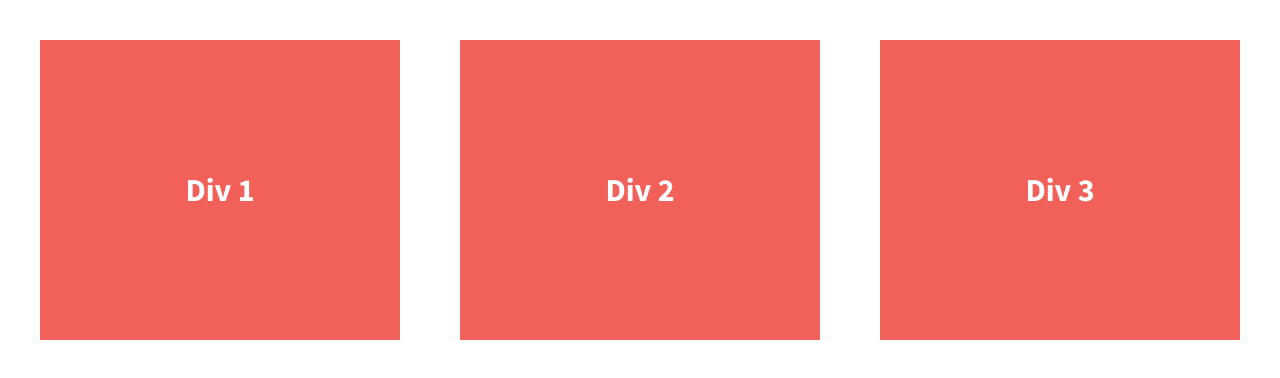
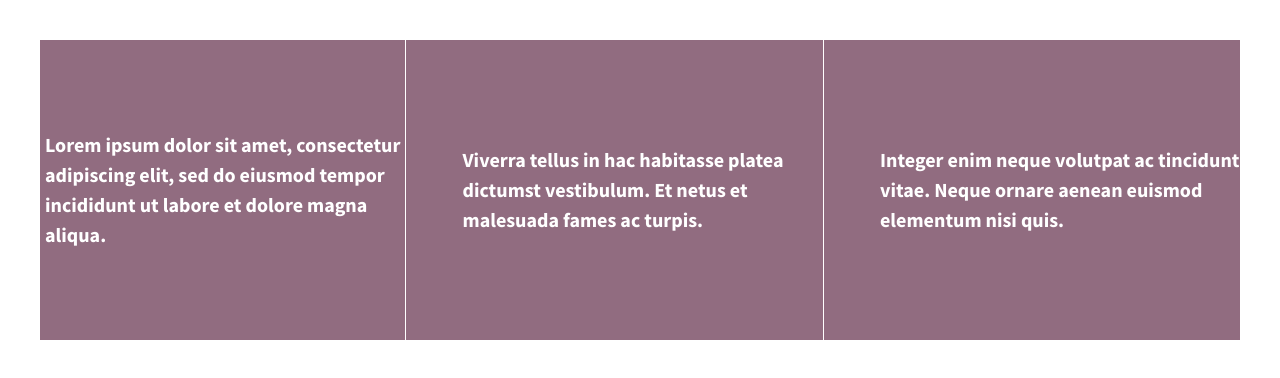
Before and after one commit to karinaamaryllis/divs-flexbox-starter, a plain HTML site: page index.html in a window 1280 px wide. Drawn offline with nearby package versions, Linux system fonts and the light colour scheme.

Commit message:
Changed and added content

```diff
--- a/css/main.css
+++ b/css/main.css
@@ -113,19 +113,28 @@ body {
   font-weight: 700;
   display: flex;
   justify-content: space-between;
+  background-color: #916C80;
 }
 
 .div-1, .div-2, .div-3 {
   /*give the divs a width of 30%, add display:flex, set justify-content and align-items to center*/
   color: #fff;
   line-height: 1.5em;
-  font-size: 1.6em;
-  background-color: #f16059;
+  font-size: 1em;
   height: 300px;
   width: 30%;
   display: flex;
   justify-content: center;
   align-items: center;
+  padding-left: 5px;
+}
+
+.div-1{
+  border-right: 1px solid #ffffff;
+}
+
+.div-2 {
+  border-right: 1px solid #ffffff;
 }
 
 
--- a/index.html
+++ b/index.html
@@ -23,13 +23,13 @@
 
         <section class="wrapper">
             <div class="div-1">
-                Div 1
+                Lorem ipsum dolor sit amet, consectetur adipiscing elit, sed do eiusmod tempor incididunt ut labore et dolore magna aliqua.
             </div>
             <div class="div-2">
-                Div 2
+                Viverra tellus in hac habitasse platea dictumst vestibulum. Et netus et malesuada fames ac turpis.
             </div>
             <div class="div-3">
-                Div 3
+                Integer enim neque volutpat ac tincidunt vitae. Neque ornare aenean euismod elementum nisi quis.
             </div>
         </section>
 
```
